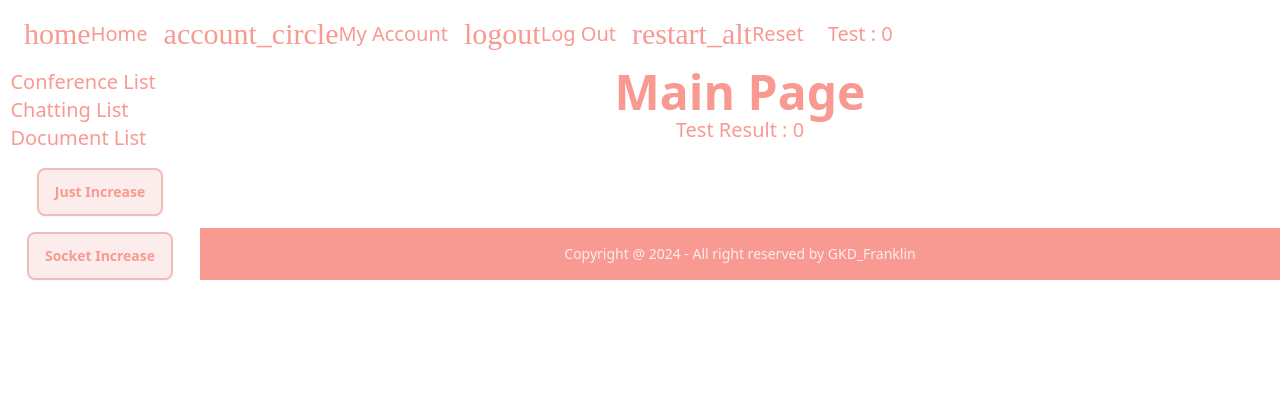
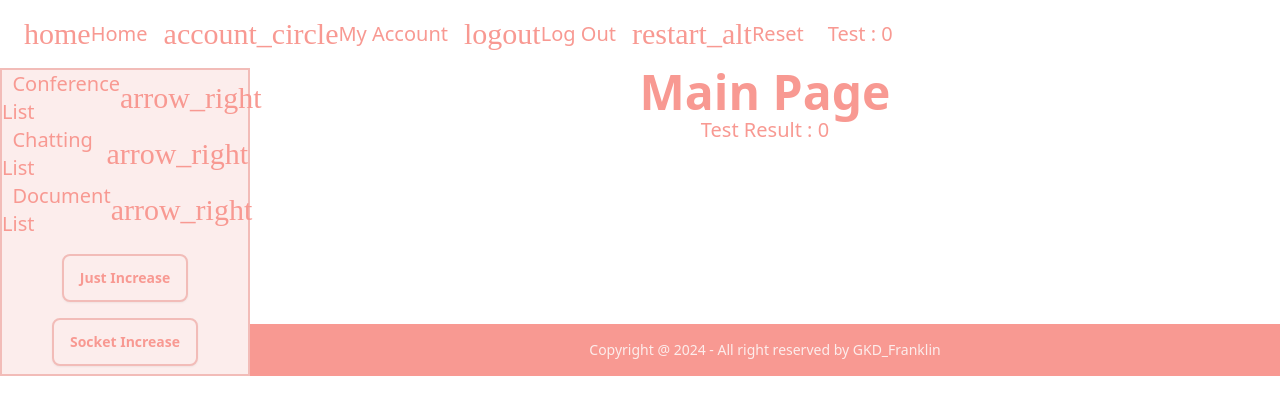
Before and after one commit to kyhdudgns113/GKDFerence, a React (Create React App) app in the folder front/: page /main in a window 1280 px wide. Shown: the top 414 px of the page. Built offline with nearby package versions, Linux system fonts and the light colour scheme.

Commit message:
24.07.10 Front: ADD Toggle List and ADD TODO List

```diff
--- /dev/null
+++ b/front/src/TODO.ts
@@ -0,0 +1,16 @@
+/**
+ *
+ * This is TODO list
+ *
+ * // TODO: 1. RequireAuth() 먼저 해야됨.
+ *    - 그래야 다른 기능들에서 일일히 CheckToken 안해줘도 됨.
+ *
+ * // TODO: 2. Add socket
+ *    - 다른 기능들의 시초
+ *
+ * // TODO: 3. Chatting
+ *    - 문서보다 이것부터 하자
+ *
+ */
+
+export const TODO = {}
--- /dev/null
+++ b/front/src/components/Layout/Sidebar/ChattingList.tsx
@@ -0,0 +1,27 @@
+import {FC} from 'react'
+import {DivCommonProps, Icon} from '../../Base'
+import {useLayoutContext} from '../../../contexts/LayoutContext'
+import {Text} from '../Header'
+import {classNameRowTitle} from './className'
+
+export type ChattingListProps = DivCommonProps & {
+  //
+}
+
+export const ChattingList: FC<ChattingListProps> = () => {
+  const {showChat, setShowChat} = useLayoutContext() // eslint-disable-line
+
+  return (
+    <div className="flex flex-col">
+      <div
+        className={classNameRowTitle}
+        onClick={e => {
+          setShowChat(prev => !prev)
+        }}
+        style={{userSelect: 'none'}}>
+        <Text>&nbsp;&nbsp;Chatting List</Text>
+        <Icon className="text-3xl" name={showChat ? 'arrow_drop_down' : 'arrow_right'}></Icon>
+      </div>
+    </div>
+  )
+}
--- /dev/null
+++ b/front/src/components/Layout/Sidebar/ConferenceList.tsx
@@ -0,0 +1,27 @@
+import {FC} from 'react'
+import {DivCommonProps, Icon} from '../../Base'
+import {useLayoutContext} from '../../../contexts/LayoutContext'
+import {Text} from '../Header'
+import {classNameRowTitle} from './className'
+
+export type ConferenceListProps = DivCommonProps & {
+  //
+}
+
+export const ConferenceList: FC<ConferenceListProps> = () => {
+  const {showConf, setShowConf} = useLayoutContext() // eslint-disable-line
+
+  return (
+    <div className="flex flex-col">
+      <div
+        className={classNameRowTitle}
+        onClick={e => {
+          setShowConf(prev => !prev)
+        }}
+        style={{userSelect: 'none'}}>
+        <Text>&nbsp;&nbsp;Conference List</Text>
+        <Icon className="text-3xl" name={showConf ? 'arrow_drop_down' : 'arrow_right'}></Icon>
+      </div>
+    </div>
+  )
+}
--- /dev/null
+++ b/front/src/components/Layout/Sidebar/DocumentList.tsx
@@ -0,0 +1,27 @@
+import {FC} from 'react'
+import {DivCommonProps, Icon} from '../../Base'
+import {useLayoutContext} from '../../../contexts/LayoutContext'
+import {Text} from '../Header'
+import {classNameRowTitle} from './className'
+
+export type DocumentListProps = DivCommonProps & {
+  //
+}
+
+export const DocumentList: FC<DocumentListProps> = () => {
+  const {showDoc, setShowDoc} = useLayoutContext() // eslint-disable-line
+
+  return (
+    <div className="flex flex-col">
+      <div
+        className={classNameRowTitle}
+        onClick={e => {
+          setShowDoc(prev => !prev)
+        }}
+        style={{userSelect: 'none'}}>
+        <Text>&nbsp;&nbsp;Document List</Text>
+        <Icon className="text-3xl" name={showDoc ? 'arrow_drop_down' : 'arrow_right'}></Icon>
+      </div>
+    </div>
+  )
+}
--- /dev/null
+++ b/front/src/components/Layout/Sidebar/className.ts
@@ -0,0 +1,5 @@
+export const classNameRowTitle = [
+  'flex flex-row',
+  'items-center justify-between',
+  'cursor-pointer'
+].join(' ')
--- /dev/null
+++ b/front/src/components/Layout/Sidebar/index.ts
@@ -0,0 +1,4 @@
+export * from './ChattingList'
+export * from './className'
+export * from './ConferenceList'
+export * from './DocumentList'
--- a/front/src/routes/Layout/Sidebar.tsx
+++ b/front/src/routes/Layout/Sidebar.tsx
@@ -1,29 +1,24 @@
 import {MouseEvent, useCallback} from 'react'
 import {Button} from '../../components'
-import {Text} from '../../components/Layout/Header'
 import {useLayoutContext} from '../../contexts/LayoutContext'
+import * as C from '../../components/Layout/Sidebar'
+import * as CN from './className'
 
 export default function Sidebar() {
-  const {setTestCnt} = useLayoutContext() // eslint-disable-line
+  const {setTestCnt} = useLayoutContext()
 
   const onClickSocketButtontConst = useCallback((e: MouseEvent) => {
     //
   }, [])
 
   return (
-    <div className="w-24" style={{minWidth: '200px'}}>
-      <div className="GKD_LISTs">
-        <div>
-          <Text>&nbsp;&nbsp;Conference List</Text>
-        </div>
-        <div>
-          <Text>&nbsp;&nbsp;Chatting List</Text>
-        </div>
-        <div>
-          <Text>&nbsp;&nbsp;Document List</Text>
-        </div>
+    <div className={CN.classNameEntireSidebar} style={{minWidth: '250px'}}>
+      <div className="GKD_LIST_AREA">
+        <C.ConferenceList />
+        <C.ChattingList />
+        <C.DocumentList />
       </div>
-      <div className="flex flex-col items-center justify-center mt-4">
+      <div className={CN.classNameTestButton}>
         <Button
           onClick={e => {
             setTestCnt(prev => prev + 1)
@@ -31,7 +26,7 @@ export default function Sidebar() {
           Just Increase
         </Button>
       </div>
-      <div className="flex flex-col items-center justify-center mt-4">
+      <div className={CN.classNameTestButton}>
         <Button onClick={onClickSocketButtontConst}>Socket Increase</Button>
       </div>
     </div>
--- /dev/null
+++ b/front/src/routes/Layout/className.ts
@@ -0,0 +1,12 @@
+export const classNameEntireSidebar = [
+  'flex flex-col',
+  'pb-2',
+  'border-2 border-gkd-sakura-border',
+  'bg-gkd-sakura-bg'
+].join(' ')
+
+export const classNameTestButton = [
+  'flex flex-col', //
+  'items-center justify-center',
+  'mt-4'
+].join(' ')
--- a/front/src/routes/RoutesSetup.tsx
+++ b/front/src/routes/RoutesSetup.tsx
@@ -1,5 +1,4 @@
 import {Routes, Route} from 'react-router-dom'
-import RootPage from '../pages/RootPage'
 import NullPage from '../pages/NullPage'
 import {LayoutProvider} from '../contexts/LayoutContext'
 import MainPage from '../pages/MainPage'
@@ -10,9 +9,6 @@ export default function RoutesSetup() {
   return (
     <Routes>
       <Route path="/" element={<RootPageProvider />}></Route>
-
-      {/* // TODO: ADD RequireAuth
-       */}
       <Route path="/main" element={<LayoutProvider />}>
         <Route index element={<MainPage />} />
       </Route>
```
